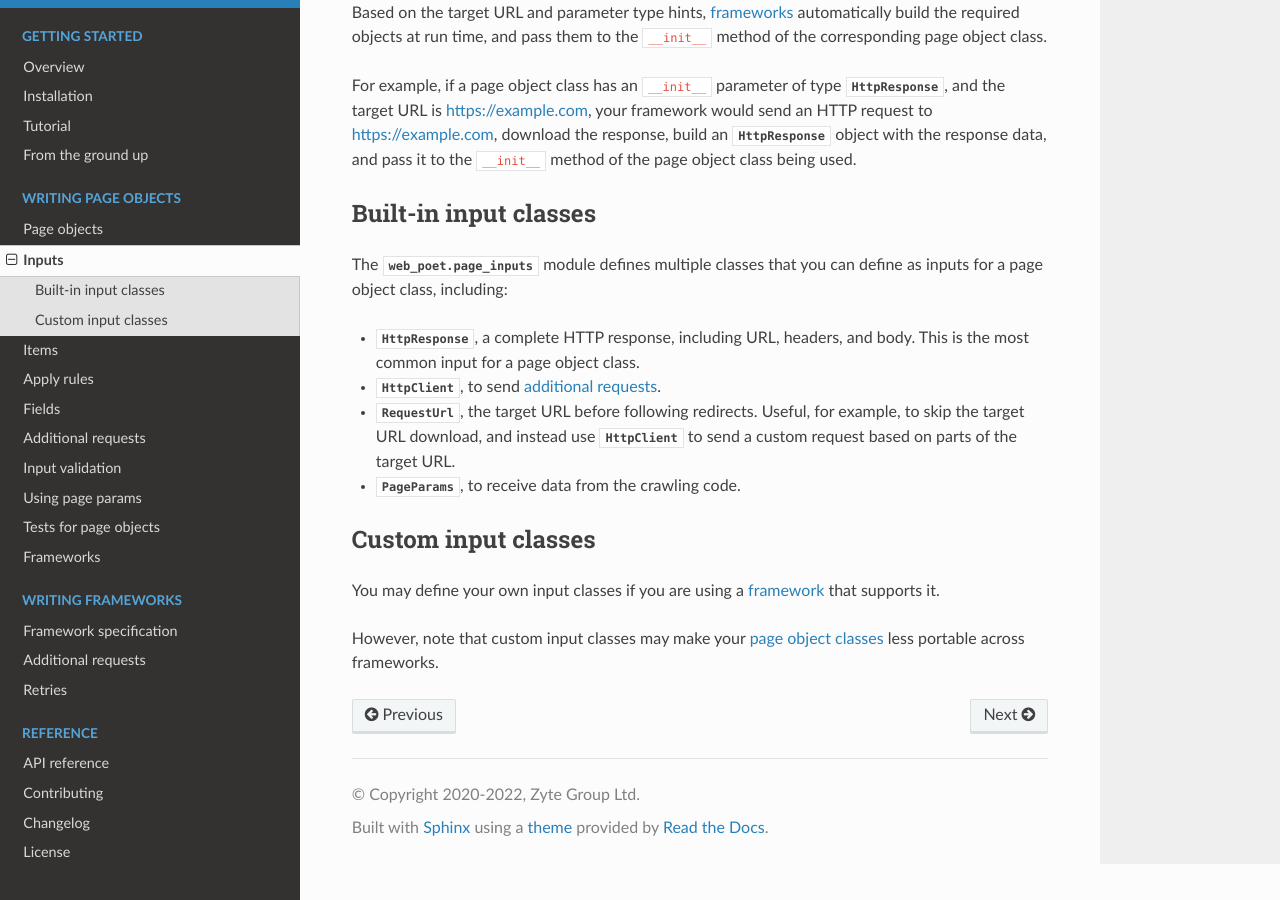
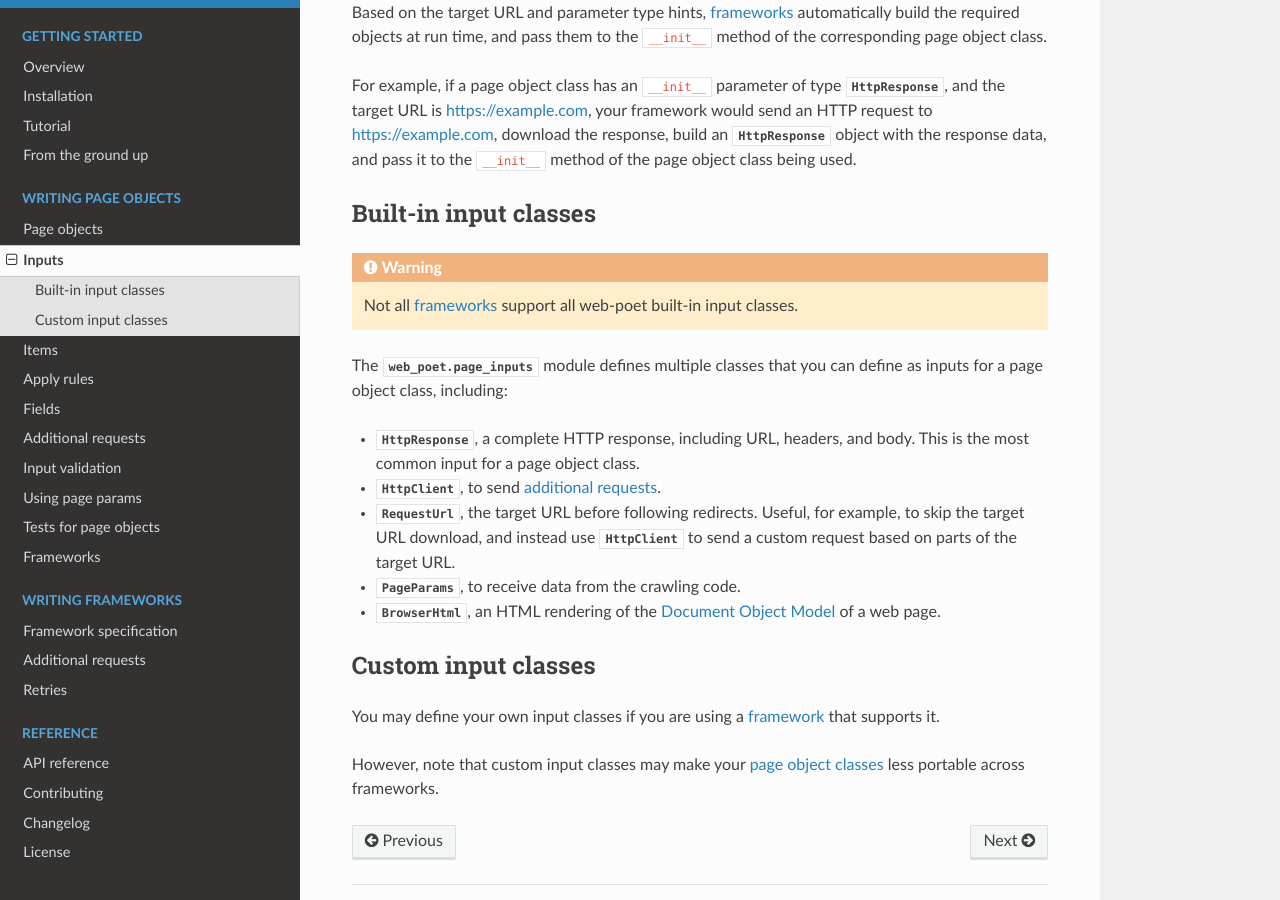
Before and after one commit to scrapinghub/web-poet, a Sphinx documentation site: the page built from docs/page-objects/inputs.rst, in a window 1280 px wide and 900 px high, scrolled down 450 px. Built offline with Sphinx 7.4.7 and the Read the Docs theme 2.0.0, drawn with Linux system fonts in a browser that asks for light colours.

Commit message:
Cover BrowserHtml as an important built-in input class

```diff
--- a/docs/page-objects/inputs.rst
+++ b/docs/page-objects/inputs.rst
@@ -38,6 +38,9 @@ and pass it to the ``__init__`` method of the page object class being used.
 Built-in input classes
 ======================
 
+.. warning:: Not all :ref:`frameworks <frameworks>` support all web-poet
+             built-in input classes.
+
 The :mod:`web_poet.page_inputs` module defines multiple classes that you can
 define as inputs for a page object class, including:
 
@@ -56,6 +59,11 @@ define as inputs for a page object class, including:
 -   :class:`~web_poet.page_inputs.page_params.PageParams`, to receive data from
     the crawling code.
 
+-   :class:`~web_poet.page_inputs.browser.BrowserHtml`, an HTML rendering of
+    the `Document Object Model`_ of a web page.
+
+    .. _Document Object Model: https://developer.mozilla.org/en-US/docs/Web/API/Document_Object_Model
+
 
 .. _custom-inputs:
 
```
